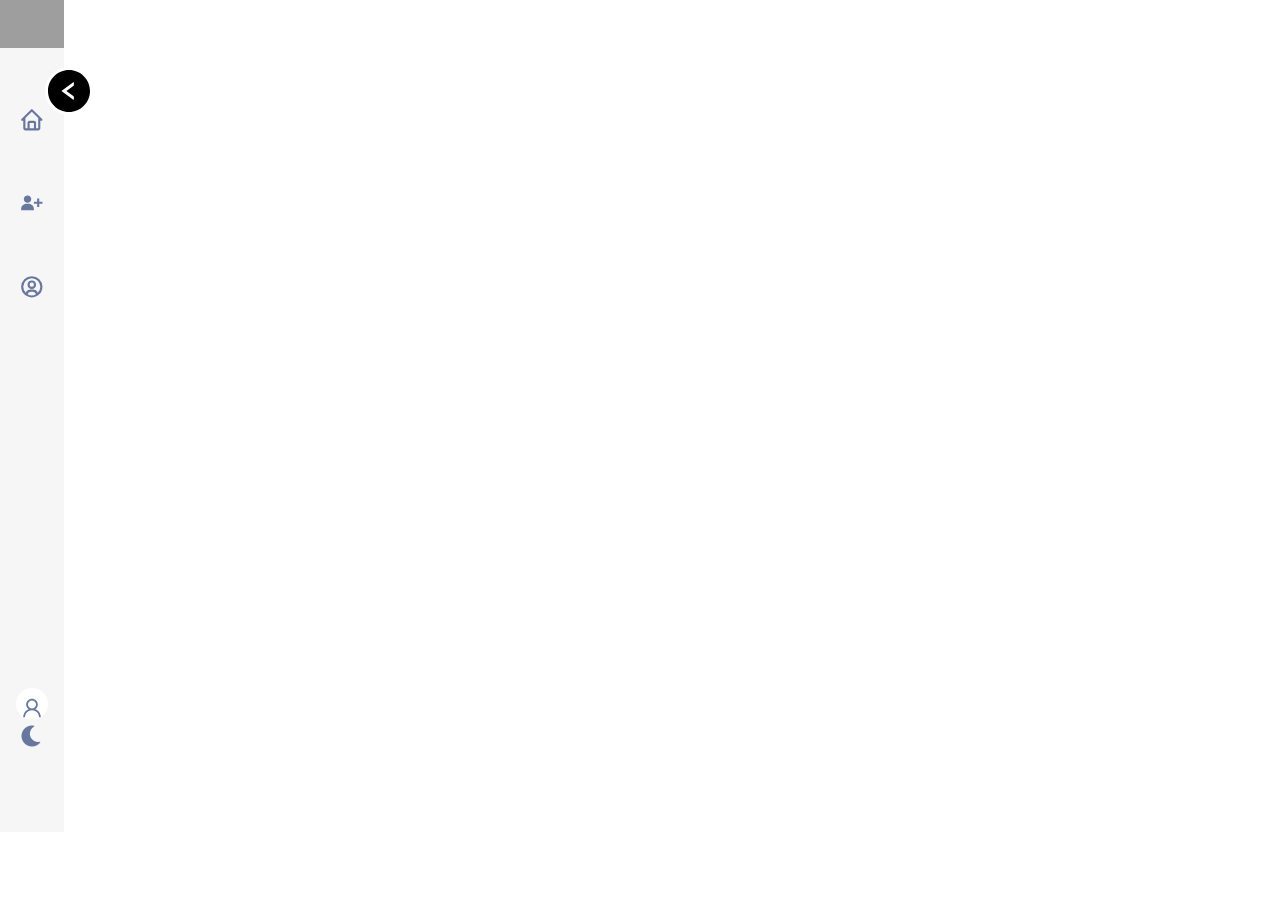
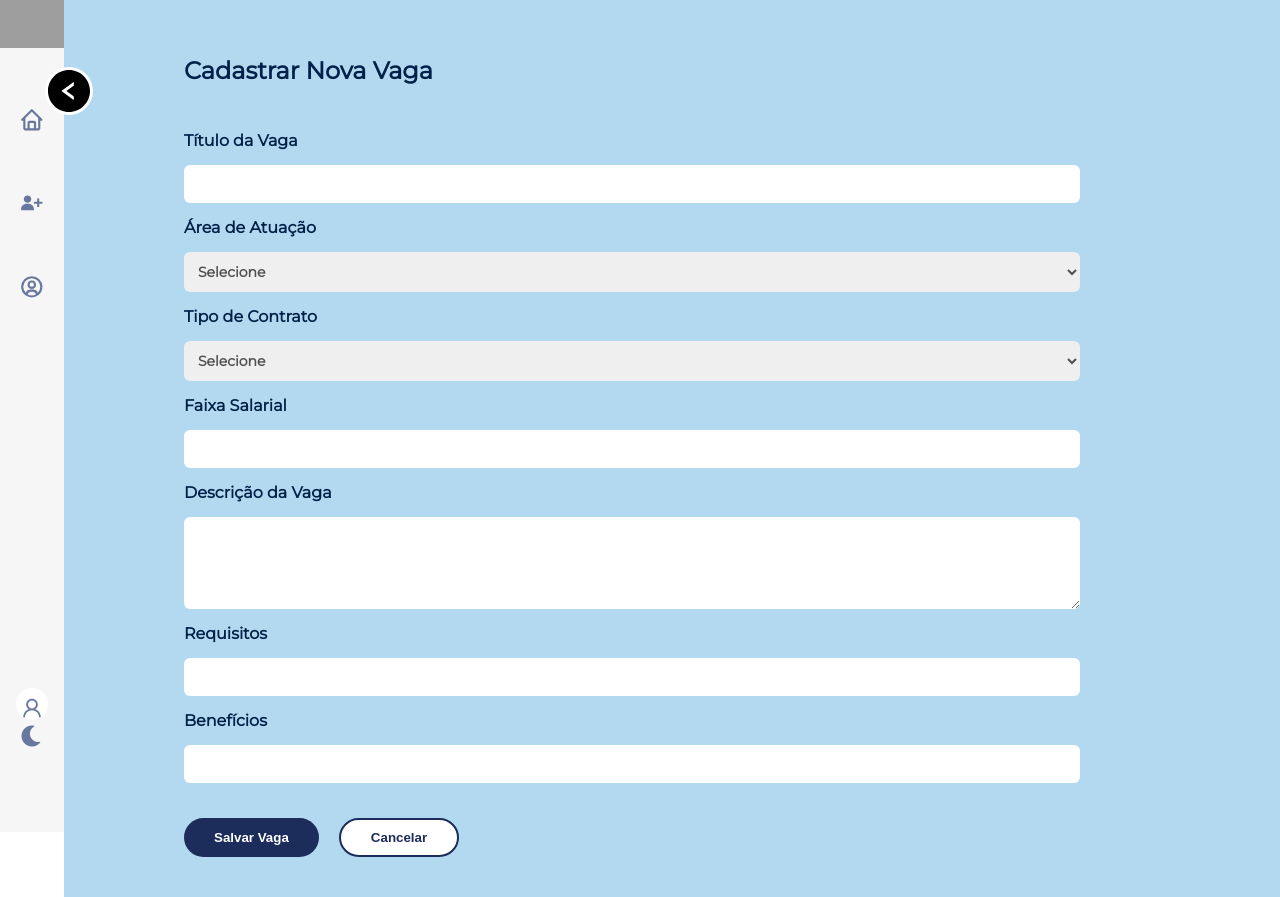
Before and after one commit to pfFabio/marica-emprego_3periodo, a React (Create React App) app: page /cadastrarvaga in a window 1280 px wide. Before the commit this address had no page. Before the commit the page ends 800 px from the top, so only its background shows below. Built offline with nearby package versions, Linux system fonts and the light colour scheme; grey boxes are pictures that could not be loaded.

Commit message:
cadastrar vaga

```diff
--- a/src/App.css
+++ b/src/App.css
@@ -4,7 +4,7 @@
 }
 
 .App-logo {
-  height: 40vmin;
+  height: 4rem;
   pointer-events: none;
 }
 
--- a/src/App.jsx
+++ b/src/App.jsx
@@ -10,6 +10,7 @@ import Feed from "./components/Feed";
 import FeedEmpresa from "./components/FeedEmpresa";
 import Login from "./components/Login";
 import PerfilEmpresa from "./components/PerfilEmpresa";
+import CadastrarVaga from "./components/CadastrarVaga";
 import PerfilCandidato from "./components/PerfilCandidato";
 import { lightTheme, darkTheme } from "./theme";
 import GlobalStyle from "./temaGlobal";
@@ -29,6 +30,7 @@ function App() {
               <Route path="/" element={<Main />} />
               <Route path="/cadastrocandidato" element={<CadastroEmpresa />} />
               <Route path="/cadastroempresa" element={<CadastroCandidato />} />
+              <Route path="/cadastrarvaga" element={<CadastrarVaga />} />
               <Route path="/perfilempresa" element={<PerfilEmpresa />} />
               <Route path="/perfilcandidato" element={<PerfilCandidato />} />
               <Route path="/feed" element={<Feed />} />
--- /dev/null
+++ b/src/components/CadastrarVaga.jsx
@@ -0,0 +1,138 @@
+import styled from "styled-components";
+
+
+
+const Container = styled.div`
+  display: flex;
+  justify-content: center;
+  min-height: 100vh;
+  width: 100vw;
+`
+
+
+const FormContainer = styled.main`
+    width: 100%;
+    background-color: #b3d9f0;
+    padding: 40px;
+    margin-left: 4rem;
+`
+
+const Header = styled.div`
+  display: flex;
+  margin-left: 5rem;
+  justify-content: space-between;
+  align-items: center;
+
+  h1 {
+    color: #002147;
+    font-size: 24px;
+    font-family: "Montserrat";
+    font-weight: 800;
+
+  }
+`
+
+const JobForm = styled.form`
+    margin-top: 30px;
+    margin-left: 5rem;
+    margin-right: 10rem;
+    display: flex;
+    flex-direction: column;
+    gap: 15px;
+
+    label {
+        font-weight: bold;
+        color: #002147;
+        font-family: "Montserrat";
+        font-weight: 800;
+    }
+
+    input,
+    select,
+    textarea {
+        padding: 10px;
+        border: none;
+        border-radius: 6px;
+        font-size: 14px;
+        font-family: "Montserrat";
+        font-weight: 800;
+        color: #505050;
+    }
+`
+
+
+const Buttons = styled.div`
+  margin-top: 20px;
+  display: flex;
+  gap: 20px;
+`
+
+const BtnSalvar  = styled.button`
+  background-color: #1c2c5b;
+  color: white;
+  font-weight: bold;
+  padding: 10px 30px;
+  border: none;
+  border-radius: 25px;
+  cursor: pointer;
+`
+
+const BtnCancelar = styled.button`
+  background-color: white;
+  color: #1c2c5b;
+  font-weight: bold;
+  padding: 10px 30px;
+  border: 2px solid #1c2c5b;
+  border-radius: 25px;
+  cursor: pointer;
+`
+
+
+
+function CadastrarVaga(){
+    return(
+        <Container>
+            <FormContainer>
+                <Header>
+                    <h1>Cadastrar Nova Vaga</h1>
+                </Header>
+
+                <JobForm>
+                    <label htmlFor="titulo">Título da Vaga</label>
+                    <input type="text" id="titulo"/>
+
+                    <label htmlFor="area">Área de Atuação</label>
+                    <select id="area">
+                        <option>Selecione</option>
+                    </select>
+
+                    <label htmlFor="contrato">Tipo de Contrato</label>
+                    <select id="contrato">
+                        <option>Selecione</option>
+                    </select>
+
+                    <label htmlFor="salario">Faixa Salarial</label>
+                    <input type="text" id="salario"/>
+
+                    <label htmlFor="descricao">Descrição da Vaga</label>
+                    <textarea id="descricao" rows="4"></textarea>
+
+                    <label htmlFor="requisitos">Requisitos</label>
+                    <input type="text" id="requisitos"/>
+
+                    <label htmlFor="beneficios">Benefícios</label>
+                    <input type="text" id="beneficios"/>
+
+                    <Buttons>
+                        <BtnSalvar type="submit" >Salvar Vaga</BtnSalvar>
+                        <BtnCancelar type="button">Cancelar</BtnCancelar>
+                    </Buttons>
+                </JobForm>
+            </FormContainer>
+        </Container>
+
+
+    )
+}
+
+export default CadastrarVaga
--- a/src/components/FeedEmpresa.jsx
+++ b/src/components/FeedEmpresa.jsx
@@ -3,12 +3,14 @@ import styled from "styled-components";
 
 const Body = styled.div`
     display: flex;
+    justify-content: center;
     height: 100%;
+    width: 100vw;
     background-color: #6bdae2;
 `
 
 const ConteudoPrincipal = styled.div`
-    flex: 1;
+    width: 80%;
     padding: 1.8rem;
 `
 
--- a/src/components/Header.jsx
+++ b/src/components/Header.jsx
@@ -196,7 +196,7 @@ function Header({toggleTheme, escuro}) {
       >
       </Logo>
 
-      <StyledLink  to="/perfilcandidato">
+      <StyledLink  to="/perfilempresa">
         <BotaoPerfil>
           <AiOutlineUser />
         </BotaoPerfil>
--- a/src/components/PerfilEmpresa.jsx
+++ b/src/components/PerfilEmpresa.jsx
@@ -169,7 +169,7 @@ function PerfilEmpresa(){
                     <InfoBoxfull>
                         <h3>Publicações da página:</h3>
                         <PostIcon>
-                            <Icon>➕</Icon>
+                            <a href="/cadastrarvaga"><Icon>➕</Icon></a>
                             <Icon>🖼️</Icon>
                         </PostIcon>
                     </InfoBoxfull>
```
